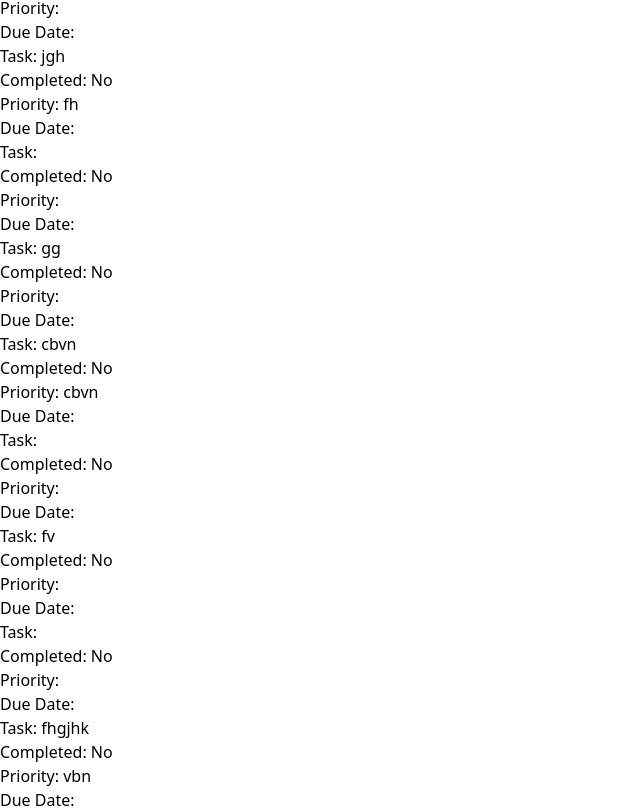
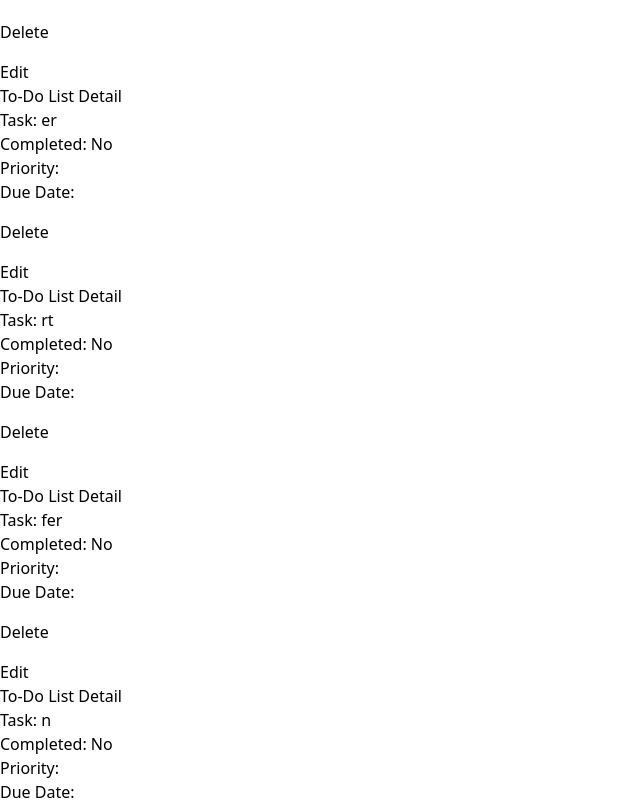
Before and after one commit to sitt-a/React-todolist, a React (Vite) app in the folder todolist/: page /home in a window 1280 px wide. Shown: the part 940-1748 px from the top of the page, without its empty margins (0-640 px from the left). Built offline with nearby package versions, Linux system fonts and the light colour scheme; data requests are answered from the project's data file.

Commit message:
new update

```diff
--- a/todolist/db.json
+++ b/todolist/db.json
@@ -1,15 +1,8 @@
 {
   "todos": [
     {
-      "id": "1",
-      "task": "Buy shoe",
-      "completed": false,
-      "priority": "lo",
-      "dueDate": "2024-05-10"
-    },
-    {
       "id": "2",
-      "task": "house",
+      "task": "hou",
       "completed": false,
       "priority": "Medium",
       "dueDate": "2024-05-15"
@@ -19,27 +12,6 @@
       "task": "cleaning the house",
       "priority": "rrfeffe",
       "dueDate": "ggrfferf",
-      "completed": false
-    },
-    {
-      "id": "9b13",
-      "task": "",
-      "priority": "",
-      "dueDate": "",
-      "completed": false
-    },
-    {
-      "id": "25dd",
-      "task": "xdgfvjghn",
-      "priority": "xcvgbn",
-      "dueDate": "ghfjg",
-      "completed": false
-    },
-    {
-      "id": "f2e8",
-      "task": "",
-      "priority": "",
-      "dueDate": "",
       "completed": false
     },
     {
@@ -71,338 +43,226 @@
       "completed": false
     },
     {
-      "id": "c958",
-      "task": "jgh",
-      "priority": "fh",
+      "id": "98c6",
+      "task": "rt",
+      "priority": "",
       "dueDate": "",
       "completed": false
     },
     {
-      "id": "2b0f",
+      "id": "272d",
+      "task": "fer",
+      "priority": "",
+      "dueDate": "",
+      "completed": false
+    },
+    {
+      "id": "2073",
+      "task": " n",
+      "priority": "",
+      "dueDate": "",
+      "completed": false
+    },
+    {
+      "id": "f4c4",
+      "task": " nnn",
+      "priority": "",
+      "dueDate": "",
+      "completed": false
+    },
+    {
+      "id": "9661",
+      "task": "vnb",
+      "priority": "",
+      "dueDate": "",
+      "completed": false
+    },
+    {
+      "id": "0039",
+      "task": "vbn",
+      "priority": "",
+      "dueDate": "",
+      "completed": false
+    },
+    {
+      "id": "06aa",
+      "task": "bjhh",
+      "priority": "",
+      "dueDate": "",
+      "completed": false
+    },
+    {
+      "id": "c3dc",
+      "task": "tt",
+      "priority": "vnb",
+      "dueDate": "",
+      "completed": false
+    },
+    {
+      "id": "1935",
+      "task": "hbjn",
+      "priority": "hbjmnb",
+      "dueDate": "bn",
+      "completed": false
+    },
+    {
+      "id": "5f48",
+      "task": "yu",
+      "priority": "",
+      "dueDate": "",
+      "completed": false
+    },
+    {
+      "id": "e01d",
+      "task": "ty",
+      "priority": "",
+      "dueDate": "",
+      "completed": false
+    },
+    {
+      "id": "1af5",
+      "task": "dcju",
+      "priority": "jgcdh",
+      "dueDate": "hjfd",
+      "completed": false
+    },
+    {
+      "id": "c8ce",
+      "task": "vfkdhfnv",
+      "priority": "",
+      "dueDate": "",
+      "completed": false
+    },
+    {
+      "id": "ecb7",
+      "task": "78",
+      "priority": "",
+      "dueDate": "",
+      "completed": false
+    },
+    {
+      "id": "a06d",
       "task": "",
       "priority": "",
       "dueDate": "",
       "completed": false
     },
     {
-      "id": "c847",
-      "task": "gg",
-      "priority": "",
+      "id": "9d57",
+      "task": "hg",
+      "priority": "bh",
+      "dueDate": "hg",
+      "completed": false
+    },
+    {
+      "id": "a5d4",
+      "task": ",jkh ",
+      "priority": "hjg",
       "dueDate": "",
       "completed": false
     },
     {
-      "id": "d0a3",
-      "task": "cbvn",
-      "priority": "cbvn",
-      "dueDate": "",
+      "id": "8e19",
+      "task": "essjkw",
+      "priority": "edn",
+      "dueDate": "ed",
       "completed": false
     },
     {
-      "id": "b5db",
+      "id": "0092",
       "task": "",
       "priority": "",
       "dueDate": "",
       "completed": false
     },
     {
-      "id": "dc06",
-      "task": "fv",
-      "priority": "",
-      "dueDate": "",
-      "completed": false
-    },
-    {
-      "id": "d6f7",
+      "id": "b9d1",
       "task": "",
       "priority": "",
       "dueDate": "",
       "completed": false
     },
     {
-      "id": "a63e",
-      "task": "fhgjhk",
-      "priority": "vbn",
-      "dueDate": "",
-      "completed": false
-    },
-    {
-      "id": "19f8",
+      "id": "3271",
       "task": "",
       "priority": "",
       "dueDate": "",
       "completed": false
     },
     {
-      "id": "6e8d",
-      "task": "hyt",
-      "priority": "",
-      "dueDate": "",
-      "completed": false
-    },
-    {
-      "id": "ca90",
+      "id": "3180",
       "task": "",
       "priority": "",
       "dueDate": "",
       "completed": false
     },
     {
-      "id": "0474",
+      "id": "81d1",
+      "task": "him",
+      "priority": "14",
+      "dueDate": "",
+      "completed": false
+    },
+    {
+      "id": "cee8",
       "task": "",
       "priority": "",
       "dueDate": "",
       "completed": false
     },
     {
-      "id": "258d",
+      "id": "f418",
+      "task": "jij",
+      "priority": "",
+      "dueDate": "",
+      "completed": false
+    },
+    {
+      "id": "2f0e",
+      "task": "hg",
+      "priority": "",
+      "dueDate": "",
+      "completed": false
+    },
+    {
+      "id": "b264",
+      "task": "hn",
+      "priority": "",
+      "dueDate": "",
+      "completed": false
+    },
+    {
+      "id": "74b7",
+      "task": "nm",
+      "priority": "",
+      "dueDate": "",
+      "completed": false
+    },
+    {
+      "id": "8792",
       "task": "",
       "priority": "",
       "dueDate": "",
       "completed": false
     },
     {
-      "id": "6956",
+      "id": "6089",
       "task": "",
       "priority": "",
       "dueDate": "",
       "completed": false
     },
     {
-      "id": "ae9b",
-      "task": "",
+      "id": "658b",
+      "task": " gh",
       "priority": "",
       "dueDate": "",
       "completed": false
     },
     {
-      "id": "8164",
+      "id": "8f03",
       "task": "",
       "priority": "",
-      "dueDate": "",
-      "completed": false
-    },
-    {
-      "id": "881b",
-      "task": "hfgd",
-      "priority": "jhg",
-      "dueDate": "",
-      "completed": false
-    },
-    {
-      "id": "5554",
-      "task": "gb",
-      "priority": "",
-      "dueDate": "",
-      "completed": false
-    },
-    {
-      "id": "6960",
-      "task": "",
-      "priority": "",
-      "dueDate": "",
-      "completed": false
-    },
-    {
-      "id": "9f18",
-      "task": "",
-      "priority": "",
-      "dueDate": "",
-      "completed": false
-    },
-    {
-      "id": "92ab",
-      "task": "",
-      "priority": "",
-      "dueDate": "",
-      "completed": false
-    },
-    {
-      "id": "6f28",
-      "task": "",
-      "priority": "",
-      "dueDate": "",
-      "completed": false
-    },
-    {
-      "id": "b009",
-      "task": "ghf",
-      "priority": "",
-      "dueDate": "",
-      "completed": false
-    },
-    {
-      "id": "7f04",
-      "task": "",
-      "priority": "",
-      "dueDate": "",
-      "completed": false
-    },
-    {
-      "id": "3413",
-      "task": "",
-      "priority": "",
-      "dueDate": "",
-      "completed": false
-    },
-    {
-      "id": "070f",
-      "task": "m,jh",
-      "priority": "",
-      "dueDate": "",
-      "completed": false
-    },
-    {
-      "id": "97eb",
-      "task": "",
-      "priority": "",
-      "dueDate": "",
-      "completed": false
-    },
-    {
-      "id": "a73f",
-      "task": "",
-      "priority": "",
-      "dueDate": "",
-      "completed": false
-    },
-    {
-      "id": "2bd1",
-      "task": "",
-      "priority": "",
-      "dueDate": "",
-      "completed": false
-    },
-    {
-      "id": "3eea",
-      "task": "fj",
-      "priority": "",
-      "dueDate": "",
-      "completed": false
-    },
-    {
-      "id": "1a73",
-      "task": "",
-      "priority": "",
-      "dueDate": "",
-      "completed": false
-    },
-    {
-      "id": "85fa",
-      "task": "",
-      "priority": "",
-      "dueDate": "",
-      "completed": false
-    },
-    {
-      "id": "28a5",
-      "task": "jhg",
-      "priority": "kjh",
-      "dueDate": "",
-      "completed": false
-    },
-    {
-      "id": "c4cc",
-      "task": "",
-      "priority": "",
-      "dueDate": "",
-      "completed": false
-    },
-    {
-      "id": "8c5f",
-      "task": "",
-      "priority": "",
-      "dueDate": "",
-      "completed": false
-    },
-    {
-      "id": "7d29",
-      "task": "hjk",
-      "priority": "",
-      "dueDate": "",
-      "completed": false
-    },
-    {
-      "id": "14d9",
-      "task": "lk",
-      "priority": "",
-      "dueDate": "",
-      "completed": false
-    },
-    {
-      "id": "7185",
-      "task": "",
-      "priority": "",
-      "dueDate": "",
-      "completed": false
-    },
-    {
-      "id": "e8e9",
-      "task": "ui",
-      "priority": "0o",
-      "dueDate": "",
-      "completed": false
-    },
-    {
-      "id": "ba71",
-      "task": "jhg",
-      "priority": "nhbgv",
-      "dueDate": "",
-      "completed": false
-    },
-    {
-      "id": "0930",
-      "task": "hghh",
-      "priority": "mnb",
-      "dueDate": "",
-      "completed": false
-    },
-    {
-      "id": "68cd",
-      "task": "task",
-      "priority": "",
-      "dueDate": "",
-      "completed": false
-    },
-    {
-      "id": "8398",
-      "task": "jiji",
-      "priority": "",
-      "dueDate": "",
-      "completed": false
-    },
-    {
-      "id": "2f46",
-      "task": "",
-      "priority": "",
-      "dueDate": "",
-      "completed": false
-    },
-    {
-      "id": "5a45",
-      "task": "",
-      "priority": "",
-      "dueDate": "",
-      "completed": false
-    },
-    {
-      "id": "101c",
-      "task": "jkdigkbk",
-      "priority": "",
-      "dueDate": "",
-      "completed": false
-    },
-    {
-      "id": "aae6",
-      "task": "",
-      "priority": "",
-      "dueDate": "",
-      "completed": false
-    },
-    {
-      "id": "428d",
-      "task": "84",
-      "priority": "hj",
       "dueDate": "",
       "completed": false
     }
--- a/todolist/src/components/TodolistEdit.jsx
+++ b/todolist/src/components/TodolistEdit.jsx
@@ -1,8 +1,8 @@
 import React, { useState, useEffect } from 'react';
-import { useParams, useHistory } from 'react-router-dom';
+import {  useHistory } from 'react-router-dom';
 
-const TodolistEditModal = ({ onClose, onUpdate }) => {
-  const { id } = useParams();
+const TodolistEditModal = ({ onClose, onUpdate ,id}) => {
+
   const history = useHistory();
   const [task, setTask] = useState('');
   const [completed, setCompleted] = useState(false);
--- a/todolist/src/pages/Home.jsx
+++ b/todolist/src/pages/Home.jsx
@@ -1,24 +1,73 @@
-import React, { useContext } from 'react';
+import React, { useContext ,useState,useHistory} from 'react';
 import { Link } from 'react-router-dom';
 import AddTaskOverlay from '../components/Addtask';
 import { TaskContext } from './TaskContext'; // Import the TaskContext
+import TodolistEditModal from '../components/TodolistEdit';
 
 function Home() {
   const { todos, fetchTodos, handleAddTaskClick, handleOverlayClose, handleTaskAdded } = useContext(TaskContext);
+  const [isDeleting, setIsDeleting] = useState(false);
 
+  const [isEditing, setIsEditing] = useState(false);
+
+  const handleDelete = (id) => {
+    setIsDeleting(true);
+
+    fetch(`http://localhost:3000/todos/${id}`, {
+      method: 'DELETE',
+    })
+      .then(() => {
+        fetchTodos()
+        setIsDeleting(false);
+     // Redirect to the todos list page
+      })
+      .catch((error) => {
+        setIsDeleting(false);
+        console.log(error);
+      });
+  };
+  const handleEdit = () => {
+    setIsEditing(true);
+  };
+
+  const handleCloseModal = () => {
+    setIsEditing(false);
+  };
+
+  const handleUpdateTodo = (updatedTodo) => {
+  fetchTodos()
+    setIsEditing(false);
+  };
   return (
     <div>
 
       <h1>To-Do List</h1>
       <ul>
         {todos.map(todo => (
-          <li key={todo.id}  className='border p-2'>
-            <Link to={`/todos/${todo.id}`} >
-               <h2>Task: {todo.task}</h2>
+          <li key={todo.id}  className='border p-2 m-2 rounded'>
+
+
+      <h1>To-Do List Detail</h1>
+      <h2>Task: {todo.task}</h2>
       <p>Completed: {todo.completed ? 'Yes' : 'No'}</p>
       <p>Priority: {todo.priority}</p>
       <p>Due Date: {todo.dueDate}</p>
-      </Link>
+
+
+      <button  key={todo.id}
+      disabled={isDeleting}
+      onClick={()=>handleDelete(todo.id)}
+      style={{ marginTop: '1rem' }}
+    >
+      {isDeleting ? 'Deleting...' : 'Delete'}
+    </button>
+   <div style={{ marginTop: '1rem' }}>
+        <button onClick={handleEdit}>Edit</button>
+      </div>
+      {isEditing && (
+        <TodolistEditModal todo={todo} onClose={handleCloseModal} onUpdate={handleUpdateTodo} id={todo.id} />
+      )}
+
           </li>
         ))}
       </ul>
```
